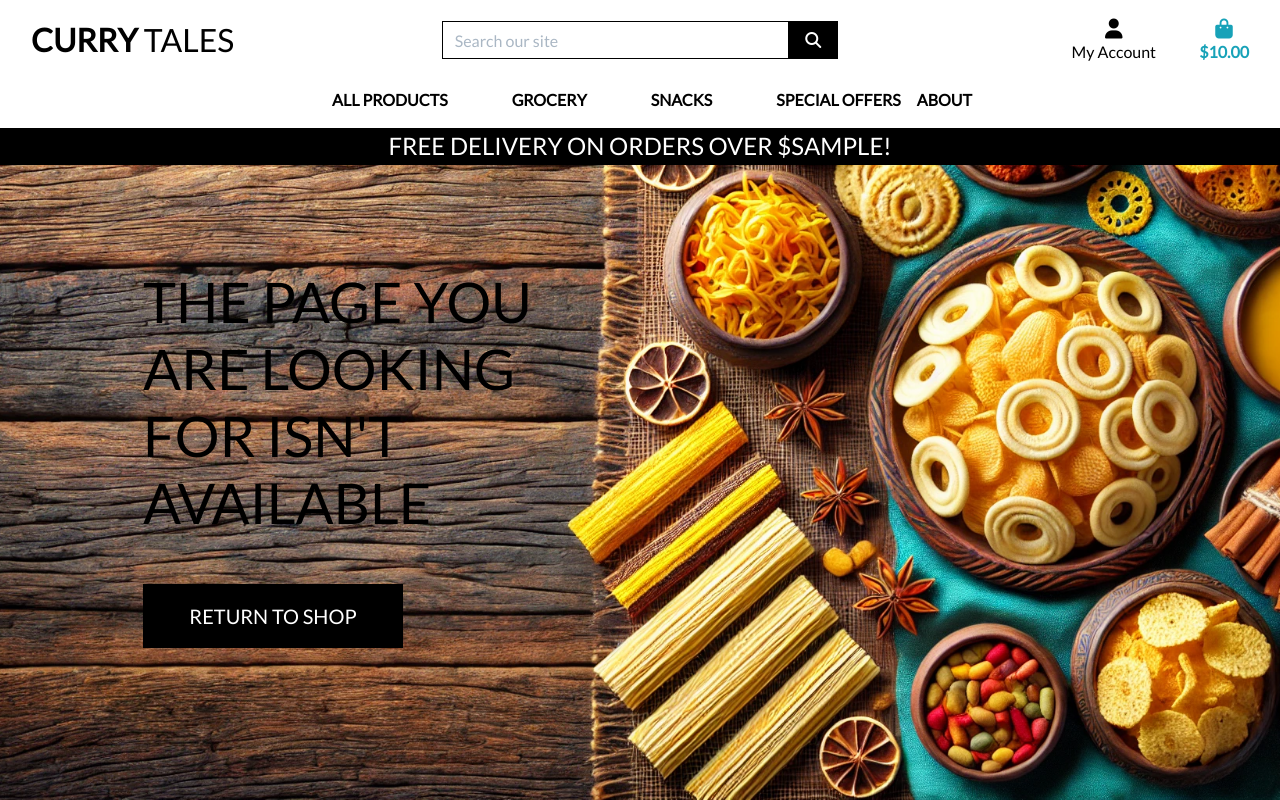
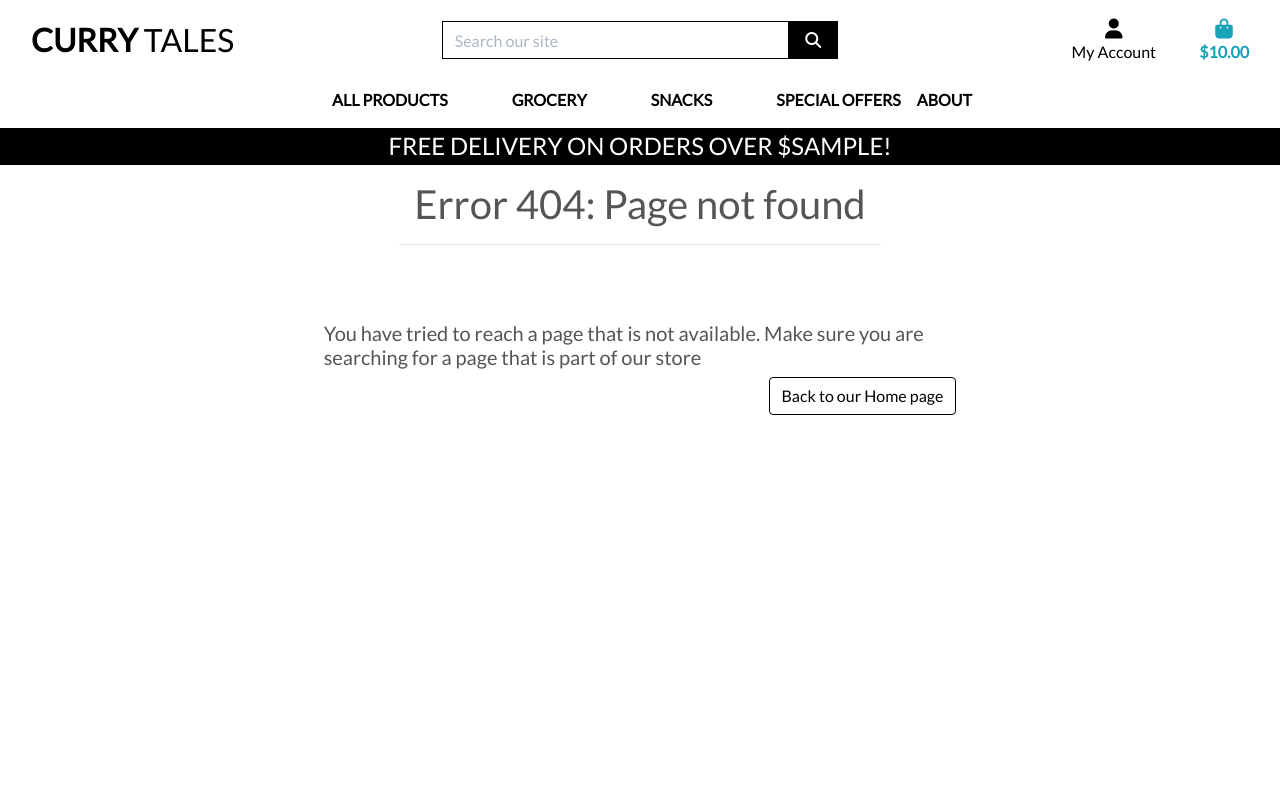
Before and after one commit to mouneeshwarip/Curry-Tales, a Django app: template templates/errors/404.html in a window 1280 px wide. Run offline with Django 3.2, Linux system fonts and the light colour scheme; the template is opened without the code that fills it: most values are stand-ins (such as "Sample title", 1, 10 or a date in 2020); some libraries are stand-ins or nearby versions.

Commit message:
made changes in 404.html page

```diff
--- a/curry_tales/settings.py
+++ b/curry_tales/settings.py
@@ -30,7 +30,7 @@ SECRET_KEY =  os.environ.get('SECRET_KEY')
 
 # SECURITY WARNING: don't run with debug turned on in production!
 DEBUG = 'DEVELOPMENT' in os.environ
-#DEBUG = True
+#DEBUG = False
 
 CSRF_TRUSTED_ORIGINS = [
     'https://8000-mouneeshwari-currytales-tx7q1wfc73h.ws.codeinstitute-ide.net',
--- a/templates/errors/404.html
+++ b/templates/errors/404.html
@@ -1,24 +1,43 @@
-{% extends 'base.html' %}
+{% extends "base.html" %}
 {% load static %}
-{% block content %}
+
+{% block page_header %}
     <div class="container header-container">
         <div class="row">
-            <div class="col"></div>
+            <div class="col">
+            </div>
         </div>
     </div>
-    <div class="container h-100">
-        <div class="row h-100">
-            <div class="col-7 col-md-6 my-auto">
-                <h1 class="display-4 logo-font text-black">
-                    The page you are looking for isn't available
-                </h1>
-                <div class="my-5">
-                    <h4>
-                        <a href="{% url 'products' %}"
-                            class="shop-now-button btn btn-lg rounded-0 text-uppercase py-3">
-                                Return to shop
-                        </a>
-                    </h4>
+{% endblock %}
+
+{% block content %}
+    <div class="overlay">
+    </div>
+    <div class="container container-height">
+        <div class="container-fluid">
+            <div class="row">
+                <div class="col text-center mt-3">
+                    <h1>
+                        Error 404: Page not found
+                    </h1>
+                    <hr class="w-50 mb-1">
+                </div>
+            </div>
+            <br>
+            <br>
+            <br>
+            <div class="row">
+                <div class="col-md-1 col-xl-2">
+                </div>
+                <div class="col-12 col-md-10 col-xl-8 custom-form">
+                    <h5>
+                        You have tried to reach a page that is not available. Make sure you are searching for a page that is part of our store
+                    </h5>
+                    <div class="text-right">
+                        <a class="btn btn-outline-black" href="{% url 'home' %}">Back to our Home page</a>
+                    </div>
+                </div>
+                <div class="col-md-1 col-xl-2">
                 </div>
             </div>
         </div>
```
